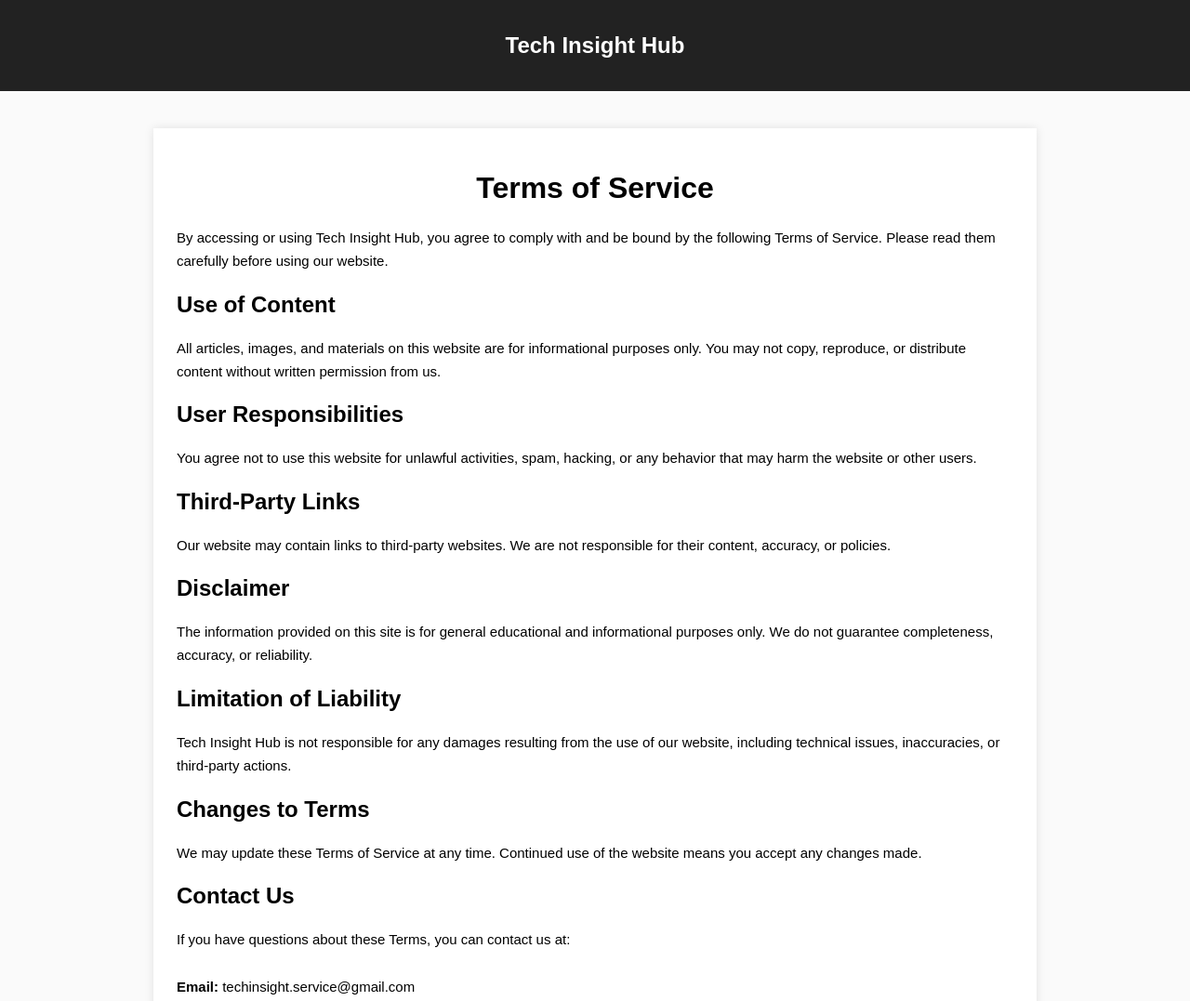
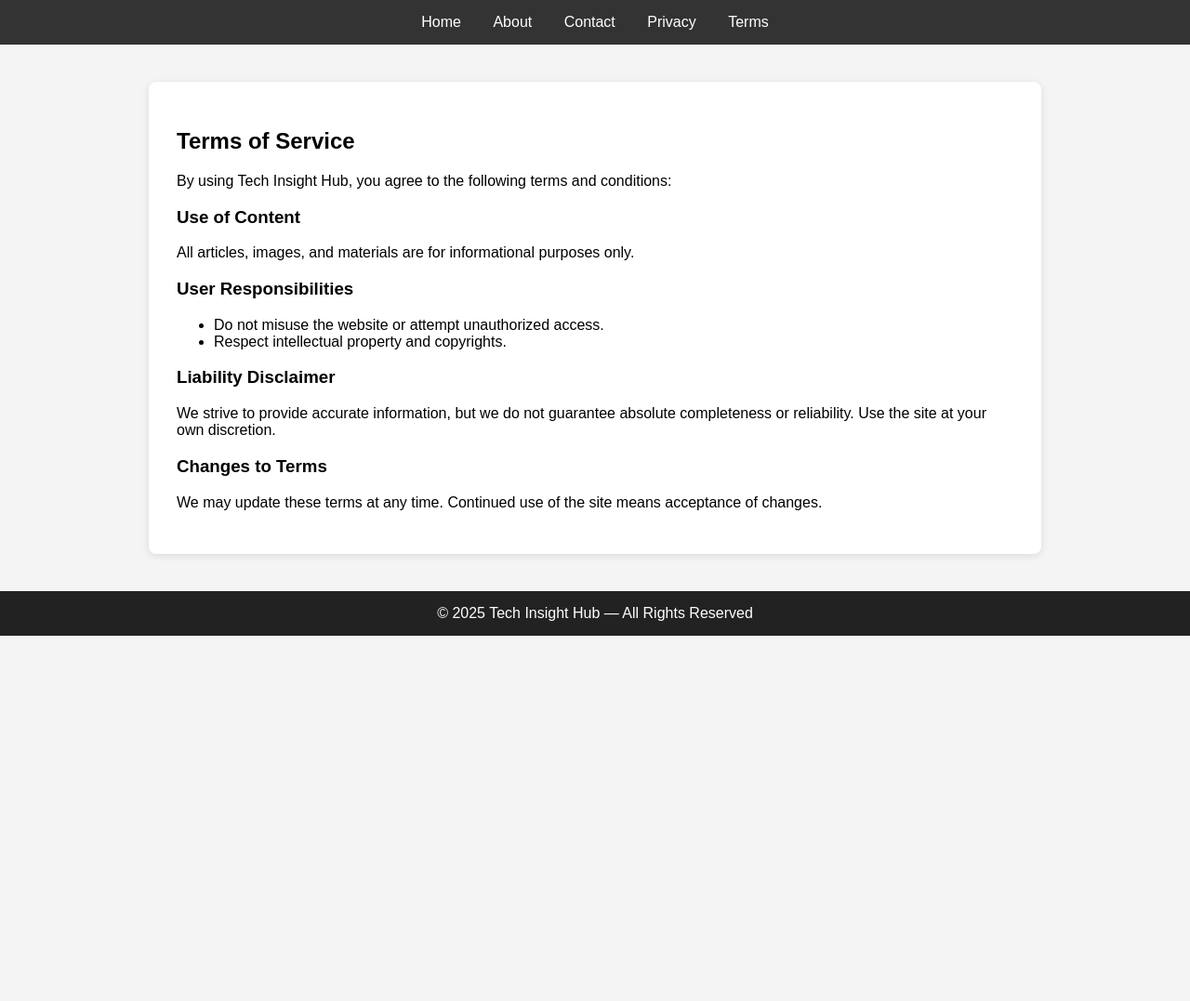
Before and after one commit to czchengzhi6-labshr/tech-insight-hub, a plain HTML site: page terms.html in a window 1280 px wide. Shown: the whole page at 93% size. After the commit the page ends 800 px from the top, so only its background shows below. Drawn offline with Linux system fonts and the light colour scheme.

Commit message:
Update terms.html

```diff
--- a/terms.html
+++ b/terms.html
@@ -4,93 +4,50 @@
     <meta charset="UTF-8">
     <meta name="viewport" content="width=device-width, initial-scale=1.0">
     <title>Terms of Service - Tech Insight Hub</title>
+
     <style>
-        body {
-            font-family: Arial, sans-serif;
-            margin: 0;
-            padding: 0;
-            background-color: #fafafa;
-        }
-        header {
-            background: #222;
-            color: white;
-            padding: 15px;
-            text-align: center;
-        }
-        .container {
-            margin: 40px auto;
-            max-width: 900px;
-            background: white;
-            padding: 25px;
-            box-shadow: 0 0 10px rgba(0,0,0,0.1);
-        }
-        h1 {
-            text-align: center;
-        }
-        p {
-            line-height: 1.7;
-            font-size: 15px;
-        }
+        body { font-family: Arial, sans-serif; margin: 0; padding: 0; background: #f4f4f4; }
+        nav { background: #333; padding: 15px; text-align: center; }
+        nav a { color: white; margin: 0 15px; text-decoration: none; }
+        .container { max-width: 900px; margin: 40px auto; background: white; padding: 30px; border-radius: 8px; box-shadow: 0 2px 8px rgba(0,0,0,0.1); }
+        footer { background: #222; color: white; text-align: center; padding: 15px 0; margin-top: 40px; }
     </style>
 </head>
+
 <body>
+    <nav>
+        <a href="index.html">Home</a>
+        <a href="about.html">About</a>
+        <a href="contact.html">Contact</a>
+        <a href="privacy.html">Privacy</a>
+        <a href="terms.html">Terms</a>
+    </nav>
 
-<header>
-    <h2>Tech Insight Hub</h2>
-</header>
+    <div class="container">
+        <h2>Terms of Service</h2>
+        <p>By using Tech Insight Hub, you agree to the following terms and conditions:</p>
 
-<div class="container">
-    <h1>Terms of Service</h1>
+        <h3>Use of Content</h3>
+        <p>All articles, images, and materials are for informational purposes only.</p>
 
-    <p>
-        By accessing or using Tech Insight Hub, you agree to comply with and be bound by the following
-        Terms of Service. Please read them carefully before using our website.
-    </p>
+        <h3>User Responsibilities</h3>
+        <ul>
+            <li>Do not misuse the website or attempt unauthorized access.</li>
+            <li>Respect intellectual property and copyrights.</li>
+        </ul>
 
-    <h2>Use of Content</h2>
-    <p>
-        All articles, images, and materials on this website are for informational purposes only.
-        You may not copy, reproduce, or distribute content without written permission from us.
-    </p>
+        <h3>Liability Disclaimer</h3>
+        <p>
+            We strive to provide accurate information, but we do not guarantee absolute completeness
+            or reliability. Use the site at your own discretion.
+        </p>
 
-    <h2>User Responsibilities</h2>
-    <p>
-        You agree not to use this website for unlawful activities, spam, hacking, or any behavior that may
-        harm the website or other users.
-    </p>
+        <h3>Changes to Terms</h3>
+        <p>
+            We may update these terms at any time. Continued use of the site means acceptance of changes.
+        </p>
+    </div>
 
-    <h2>Third-Party Links</h2>
-    <p>
-        Our website may contain links to third-party websites. We are not responsible for their content,
-        accuracy, or policies.
-    </p>
-
-    <h2>Disclaimer</h2>
-    <p>
-        The information provided on this site is for general educational and informational purposes only.
-        We do not guarantee completeness, accuracy, or reliability.
-    </p>
-
-    <h2>Limitation of Liability</h2>
-    <p>
-        Tech Insight Hub is not responsible for any damages resulting from the use of our website,
-        including technical issues, inaccuracies, or third-party actions.
-    </p>
-
-    <h2>Changes to Terms</h2>
-    <p>
-        We may update these Terms of Service at any time. Continued use of the website means you accept
-        any changes made.
-    </p>
-
-    <h2>Contact Us</h2>
-    <p>
-        If you have questions about these Terms, you can contact us at:
-        <br><br>
-        <strong>Email:</strong> techinsight.service@gmail.com
-    </p>
-
-</div>
-
+    <footer>© 2025 Tech Insight Hub — All Rights Reserved</footer>
 </body>
 </html>
```
